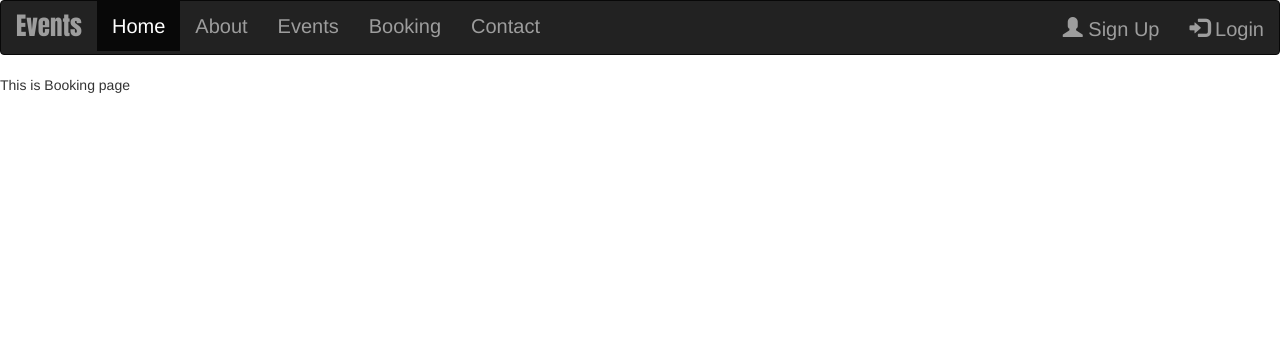
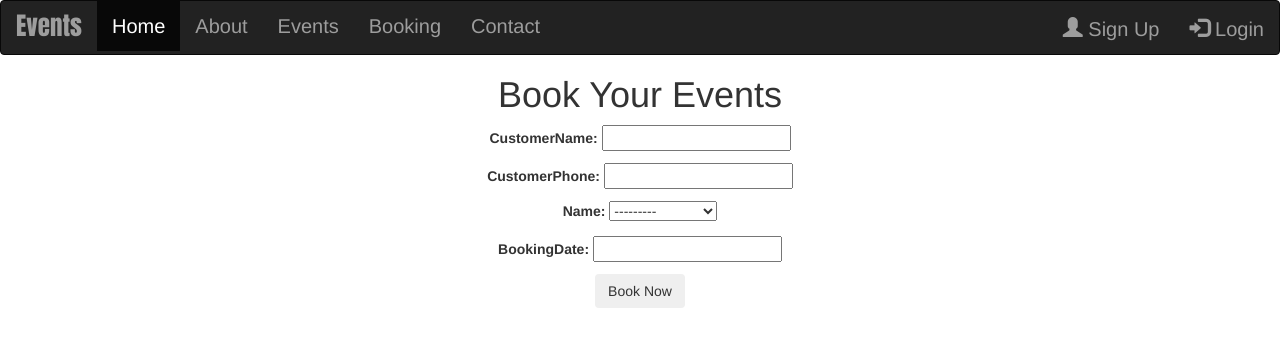
Before and after one commit to albinbabyme05/Event_Management_Django-Backend, a Django app: template template/booking.html in a window 1280 px wide. Shown: the top 347 px of the page. Run offline with Django 4.2, Linux system fonts and the light colour scheme; the template is opened without the code that fills it: values that come from a table or form of the project are taken from there, others are empty; tables that the repository leaves empty hold one stand-in row (values such as "Sample post"); some libraries are stand-ins or nearby versions.

Commit message:
form page rendered as paragraph to from form.py

```diff
--- a/template/booking.html
+++ b/template/booking.html
@@ -7,5 +7,17 @@ Booking
 
 
 {% block content %}
-This is Booking page
+<h1 class="text-center">Book Your Events</h1>
+<div class="container p-3 text-center">
+    <form action="" class="POST">
+        {% csrf_token %}
+
+    <!--to print the form as paragraph or table(as_table) form is the key of booking form -->
+    {{form.as_p}}
+    <button class="btn">Book Now</button>
+
+    </form>
+</div>
+
+
 {% endblock%}
```
